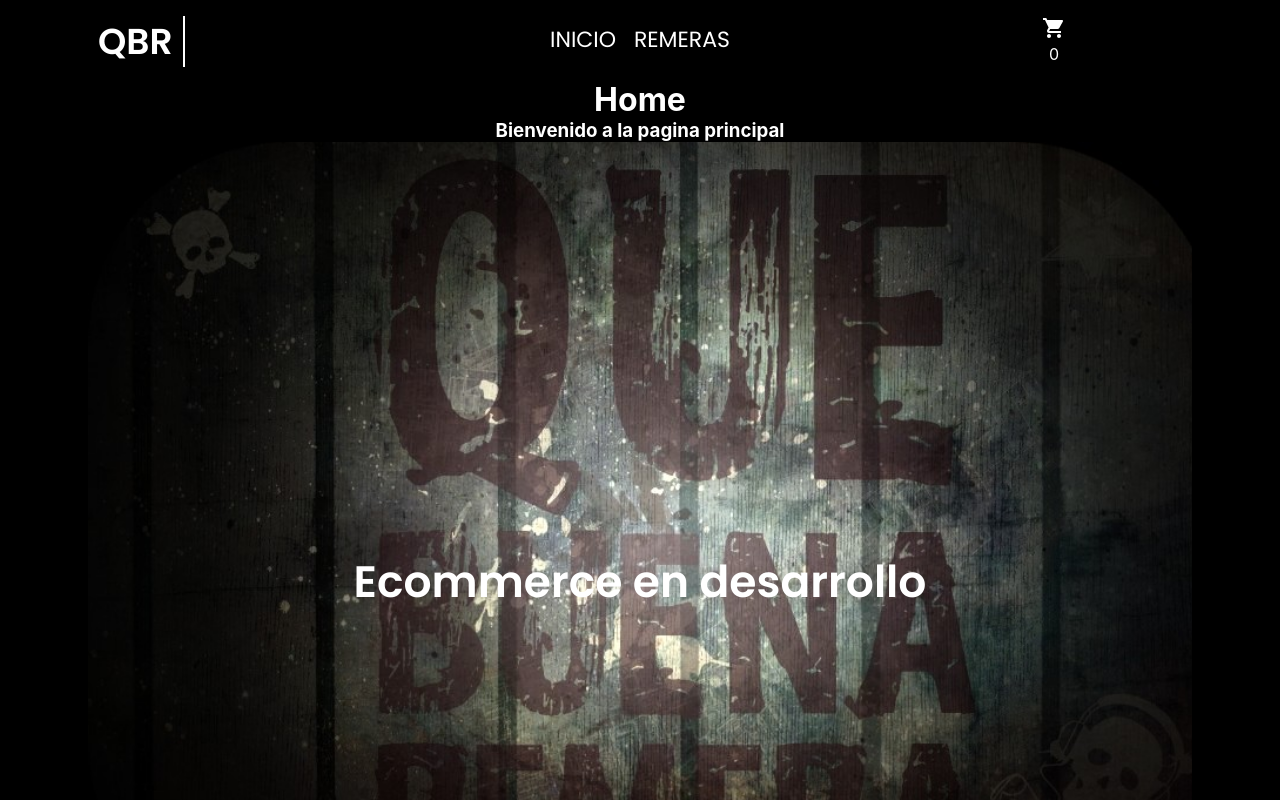
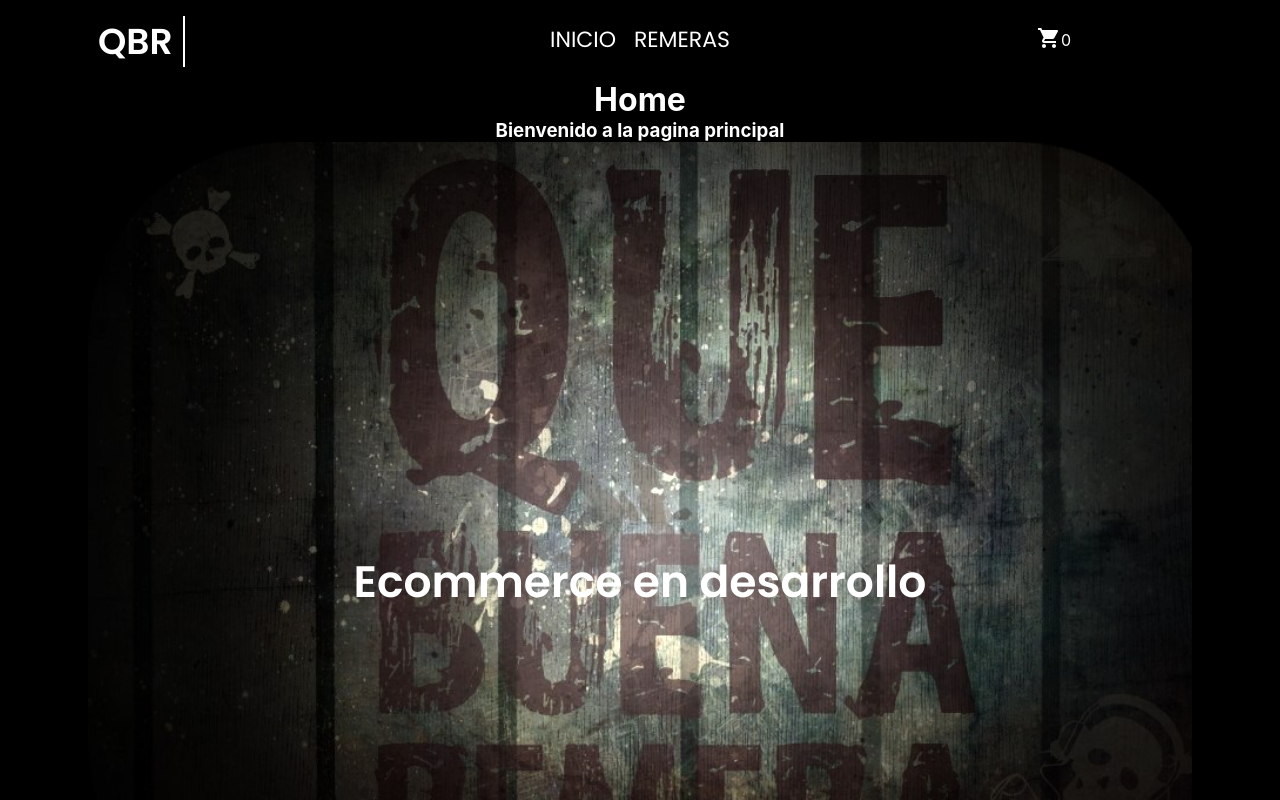
Before and after one commit to arrejoria/ecommerce-arrejoria, a React (Create React App) app: page / in a window 1280 px wide. Shown: the top 800 px of the page. Built offline with nearby package versions, Linux system fonts and the light colour scheme; the HTML template or start-up script is replaced by a standard one.

Commit message:
Notificacion producto removido added

```diff
--- a/src/components/CartItem/CartItem.js
+++ b/src/components/CartItem/CartItem.js
@@ -1,11 +1,18 @@
 import { useContext } from "react";
 import CartContext from "../../Context/CartContext";
 import './CartItem.css'
-// const CartItem = ({id, name, price, quantity }) => {
+
+import { useNotification } from "../../Notifications/Notification";
+
+
     const CartItem = ({item}) => {
     const { removeItem } = useContext(CartContext)
 
+    const showNotification = useNotification();
+
     const remove = () => {
+
+        showNotification('Producto eliminado del carrito', 'error')
         removeItem(item.id)
     }
 
--- a/src/components/CartWidget/CartWidget.css
+++ b/src/components/CartWidget/CartWidget.css
@@ -3,7 +3,7 @@
 
 .cart-summary {
     display: flex;
-    flex-direction: column;
+    flex-direction: row;
     align-items: center;
     justify-content: center;
     width: 100%;
```
